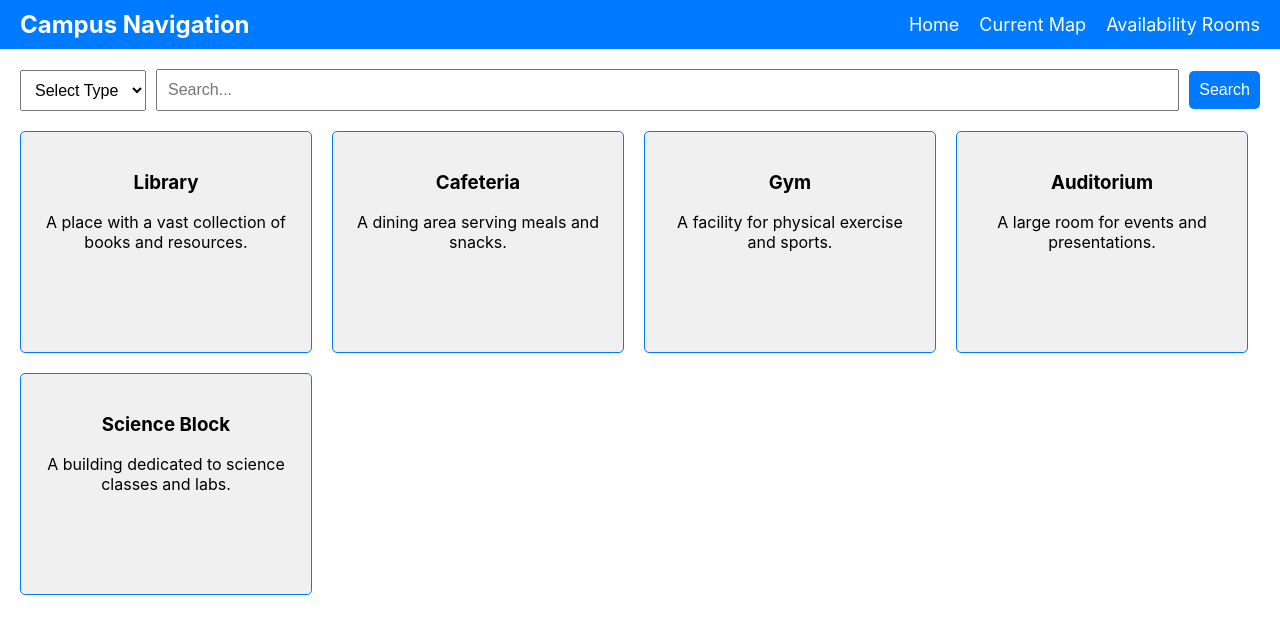
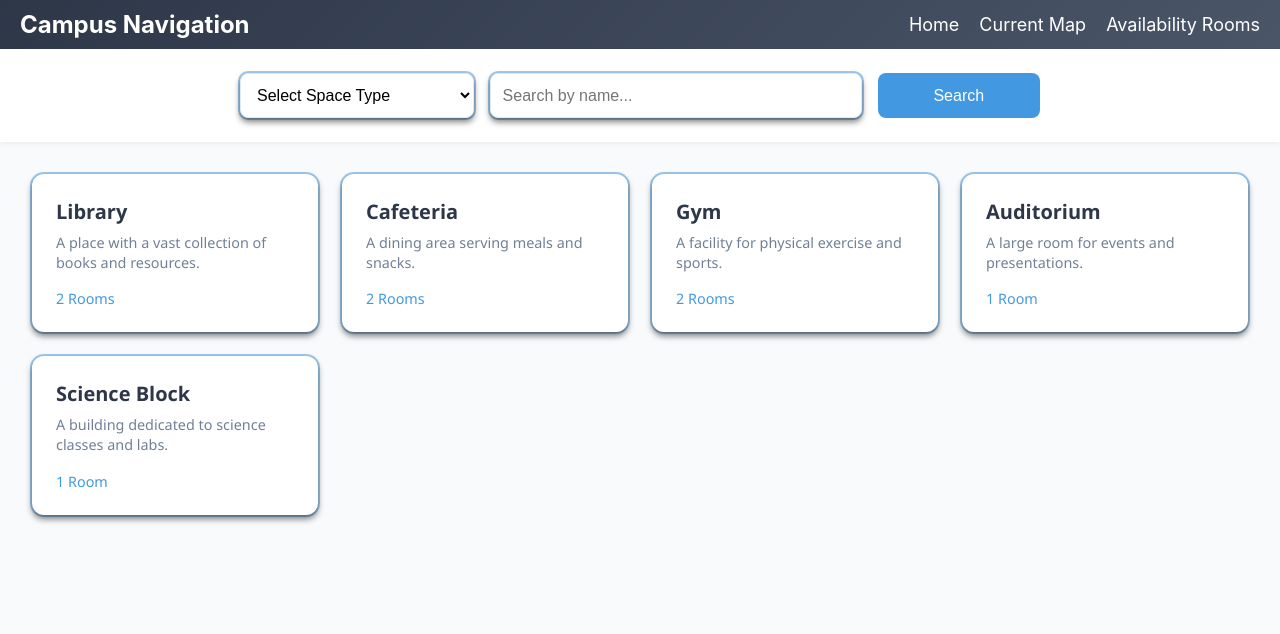
Before and after one commit to Melvinjonesdx/happyfoxHackathon, a React (Create React App) app in the folder frontend/: page /availability in a window 1280 px wide. Shown: the top 634 px of the page. Built offline with nearby package versions, Linux system fonts and the light colour scheme.

Commit message:
git commit "updated some changes to merge with melvin"

```diff
--- a/frontend/src/components/AvailabilityRooms.jsx
+++ b/frontend/src/components/AvailabilityRooms.jsx
@@ -1,4 +1,5 @@
 import React, { useState } from 'react';
+import styles from './AvailabilityRooms.module.css';
 
 const AvailabilityRooms = () => {
   const [selectedType, setSelectedType] = useState('');
@@ -71,164 +72,85 @@ const AvailabilityRooms = () => {
   };
 
   return (
-    <div style={containerStyle}>
-      <div style={fieldsContainerStyle}>
+    <div className={styles.container}>
+
+      <div className={styles.controls}>
+        <div className={styles.filterGroup}>
           <select
             value={selectedType}
             onChange={(e) => setSelectedType(e.target.value)}
-          style={dropdownStyle}
+            className={styles.dropdown}
           >
-          <option value="">Select Type</option>
+            <option value="">Select Space Type</option>
             <option value="Building">Building</option>
             <option value="Room">Room</option>
           </select>
           <input
             type="text"
-          placeholder="Search..."
+            placeholder="Search by name..."
             value={searchTerm}
             onChange={(e) => setSearchTerm(e.target.value)}
-          style={searchBarStyle}
+            className={styles.searchInput}
           />
-        <button onClick={handleSearch} style={searchButtonStyle}>Search</button>
+          <button
+            onClick={handleSearch}
+            className={styles.searchButton}
+          >
+            Search
+          </button>
         </div>
-      {error && <div style={errorStyle}>{error}</div>}
-      <div style={buildingsContainerStyle}>
+        {error && <div className={styles.error}>{error}</div>}
+      </div>
+
+      <div className={styles.buildingsGrid}>
         {buildings.map(building => (
-          <div key={building.id} style={buildingBoxStyle} onClick={() => handleBuildingClick(building)}>
-            <h3>{building.name}</h3>
-            <p>{building.description}</p>
+          <div
+            key={building.id}
+            className={styles.buildingCard}
+            onClick={() => handleBuildingClick(building)}
+          >
+            <h3 className={styles.buildingName}>{building.name}</h3>
+            <p className={styles.buildingDescription}>{building.description}</p>
+            <div className={styles.statusIndicator}>
+              <span className={styles.roomsCount}>
+                {building.rooms.length} {building.rooms.length === 1 ? 'Room' : 'Rooms'}
+              </span>
+            </div>
           </div>
         ))}
       </div>
 
-      {/* Popup for Rooms */}
       {selectedBuilding && (
-        <div style={popupStyle}>
-          <div style={popupHeaderStyle}>
-            <h2 style={popupTitleStyle}>{selectedBuilding.name} Rooms</h2>
-            <button onClick={closePopup} style={closeButtonStyle}>Close</button>
+        <div className={styles.modalOverlay}>
+          <div className={styles.modal}>
+            <div className={styles.modalHeader}>
+              <h2 className={styles.modalTitle}>{selectedBuilding.name} Rooms</h2>
+              <button
+                onClick={closePopup}
+                className={styles.closeButton}
+              >
+                &times;
+              </button>
             </div>
-          <div style={roomsContainerStyle}>
+            <div className={styles.roomsList}>
               {selectedBuilding.rooms.map((room, index) => (
-              <div key={index} style={roomBoxStyle}>
-                <div>Room Number: {room.number}</div>
-                <div style={{ color: room.status === 'in use' ? 'red' : 'green' }}>
-                  Status: {room.status}
+                <div key={index} className={styles.roomCard}>
+                  <div className={styles.roomNumber}>#{room.number}</div>
+                  <div className={`${styles.status} ${room.status === 'in use' ? styles.inUse : styles.available}`}>
+                    {room.status.toUpperCase()}
                   </div>
-                <div>Event: {room.event}</div>
+                  <div className={styles.eventInfo}>
+                    {room.event !== 'None' && (
+                      <span className={styles.eventBadge}>{room.event}</span>
+                    )}
+                  </div>
                 </div>
               ))}
+            </div>
           </div>
         </div>
       )}
     </div>
   );
 };
-
-const containerStyle = {
-  padding: '20px',
-};
-
-const fieldsContainerStyle = {
-  display: 'flex',
-  alignItems: 'center',
-  marginBottom: '20px',
-};
-
-const dropdownStyle = {
-  padding: '10px',
-  marginRight: '10px',
-  fontSize: '16px',
-};
-
-const searchBarStyle = {
-  padding: '10px',
-  fontSize: '16px',
-  flexGrow: 1,
-  marginRight: '10px',
-};
-
-const searchButtonStyle = {
-  padding: '10px',
-  fontSize: '16px',
-  backgroundColor: '#007bff',
-  color: 'white',
-  border: 'none',
-  borderRadius: '5px',
-  cursor: 'pointer',
-};
-
-const errorStyle = {
-  color: 'red',
-  marginTop: '10px',
-};
-
-const buildingsContainerStyle = {
-  display: 'flex',
-  flexWrap: 'wrap',
-  gap: '20px',
-};
-
-const buildingBoxStyle = {
-  border: '1px solid #007bff',
-  borderRadius: '5px',
-  padding: '20px',
-  width: '250px',
-  height: '180px',
-  textAlign: 'center',
-  backgroundColor: '#f0f0f0',
-  cursor: 'pointer',
-};
-
-const popupStyle = {
-  position: 'fixed',
-  top: '50%',
-  left: '50%',
-  transform: 'translate(-50%, -50%)',
-  backgroundColor: 'white',
-  border: '1px solid #007bff',
-  borderRadius: '5px',
-  padding: '20px',
-  zIndex: 1000,
-  boxShadow: '0 4px 8px rgba(0, 0, 0, 0.2)',
-  width: '500px',
-  maxHeight: '500px',
-  overflowY: 'auto',
-};
-
-const popupHeaderStyle = {
-  display: 'flex',
-  justifyContent: 'space-between',
-  alignItems: 'center',
-};
-
-const closeButtonStyle = {
-  backgroundColor: '#ff4d4d',
-  color: 'white',
-  border: 'none',
-  borderRadius: '5px',
-  padding: '10px',
-  cursor: 'pointer',
-};
-
-const popupTitleStyle = {
-  margin: '0 0 10px 0',
-};
-
-const roomsContainerStyle = {
-  marginTop: '10px',
-  display: 'flex',
-  flexDirection: 'column',
-  gap: '10px',
-  width: '96%',
-};
-
-const roomBoxStyle = {
-  border: '1px solid #007bff',
-  borderRadius: '5px',
-  padding: '10px',
-  margin: '5px 0',
-  width: '100%',
-};
-
 export default AvailabilityRooms;
--- /dev/null
+++ b/frontend/src/components/AvailabilityRooms.module.css
@@ -0,0 +1,244 @@
+/* Modern Design System */
+.container {
+    min-height: 100vh;
+    background: #f8fafc;
+    font-family: 'Segoe UI', system-ui, sans-serif;
+  }
+
+  .header {
+    background: linear-gradient(135deg, #2d3748, #4a5568);
+    padding: 1.5rem 2rem;
+    box-shadow: 0 2px 10px rgba(0, 0, 0, 0.1);
+  }
+
+  .title {
+    color: white;
+    font-size: 1.75rem;
+    font-weight: 600;
+    margin: 0;
+    letter-spacing: -0.5px;
+  }
+
+  .controls {
+    padding: 1.5rem 2rem;
+    background: white;
+    box-shadow: 0 2px 5px rgba(0, 0, 0, 0.05);
+  }
+
+  .filterGroup {
+    display: flex;
+    gap: 1rem;
+    max-width: 800px;
+    margin: 0 auto;
+  }
+
+  .dropdown {
+    flex: 0.3;
+    padding: 0.75rem;
+    border: 1px solid #e2e8f0;
+    border-radius: 8px;
+    background: white;
+    font-size: 1rem;
+    transition: all 0.2s ease;
+    box-shadow: 0 4px 6px rgba(0, 0, 0, 0.5),
+              0 0 0 2px rgba(66, 153, 225, 0.5); /* Outline effect */
+  }
+
+  .dropdown:focus {
+    outline: none;
+    border-color: #4299e1;
+    box-shadow: 0 0 0 3px rgba(66, 153, 225, 0.1);
+  }
+
+  .searchInput {
+    flex: 0.5;
+    padding: 0.75rem;
+    border: 1px solid #e2e8f0;
+    border-radius: 8px;
+    font-size: 1rem;
+    transition: all 0.2s ease;
+    box-shadow: 0 4px 6px rgba(0, 0, 0, 0.5),
+              0 0 0 2px rgba(66, 153, 225, 0.5); /* Outline effect */
+  }
+
+  .searchInput:focus {
+    outline: none;
+    border-color: #4299e1;
+    box-shadow: 0 0 0 3px rgba(66, 153, 225, 0.1);
+  }
+
+  .searchButton {
+    flex: 0.2;
+    padding: 0.75rem;
+    background: #4299e1;
+    color: white;
+    border: none;
+    border-radius: 8px;
+    font-size: 1rem;
+    font-weight: 500;
+    cursor: pointer;
+    transition: all 0.2s ease;
+  }
+
+  .searchButton:hover {
+    background: #3182ce;
+  }
+
+  .error {
+    color: #e53e3e;
+    padding: 1rem;
+    text-align: center;
+    margin-top: 1rem;
+    border-radius: 6px;
+    background: #fff5f5;
+  }
+
+  .buildingsGrid {
+    display: grid;
+    grid-template-columns: repeat(auto-fill, minmax(280px, 1fr));
+    gap: 1.5rem;
+    padding: 2rem;
+    max-width: 1400px;
+    margin: 0 auto;
+  }
+
+  .buildingCard {
+    position: relative;
+    overflow: hidden;
+    background: white;
+    border-radius: 12px;
+    padding: 1.5rem;
+    cursor: pointer;
+    box-shadow: 0 4px 6px rgba(0, 0, 0, 0.5),
+              0 0 0 2px rgba(66, 153, 225, 0.5); /* Outline effect */
+    transition: all 0.2s ease;
+  }
+
+  .buildingCard:hover {
+    transform: translateY(-2px);
+    box-shadow: 0 6px 12px rgba(0, 0, 0, 0.1);
+  }
+
+  .buildingName {
+    color: #2d3748;
+    font-size: 1.25rem;
+    margin: 0 0 0.5rem;
+  }
+
+  .buildingDescription {
+    color: #718096;
+    font-size: 0.9rem;
+    margin: 0 0 1rem;
+    line-height: 1.4;
+  }
+
+  .statusIndicator {
+    display: flex;
+    justify-content: space-between;
+    align-items: center;
+  }
+
+  .roomsCount {
+    color: #4299e1;
+    font-weight: 500;
+    font-size: 0.9rem;
+  }
+
+  /* Modal Styles */
+  .modalOverlay {
+    position: fixed;
+    top: 0;
+    left: 0;
+    right: 0;
+    bottom: 0;
+    background: rgba(0, 0, 0, 0.5);
+    display: flex;
+    align-items: center;
+    justify-content: center;
+    z-index: 1000;
+  }
+
+  .modal {
+    background: white;
+    border-radius: 12px;
+    width: 90%;
+    max-width: 600px;
+    max-height: 80vh;
+    overflow: hidden;
+    box-shadow: 0 10px 15px rgba(0, 0, 0, 0.1);
+  }
+
+  .modalHeader {
+    display: flex;
+    justify-content: space-between;
+    align-items: center;
+    padding: 1.5rem;
+    background: #f7fafc;
+    border-bottom: 1px solid #e2e8f0;
+  }
+
+  .modalTitle {
+    margin: 0;
+    font-size: 1.5rem;
+    color: #2d3748;
+  }
+
+  .closeButton {
+    background: none;
+    border: none;
+    font-size: 1.5rem;
+    color: #718096;
+    cursor: pointer;
+    padding: 0.5rem;
+    line-height: 1;
+  }
+
+  .closeButton:hover {
+    color: #2d3748;
+  }
+
+  .roomsList {
+    padding: 1.5rem;
+    display: grid;
+    gap: 1rem;
+  }
+
+  .roomCard {
+    display: flex;
+    align-items: center;
+    justify-content: space-between;
+    padding: 1rem;
+    background: white;
+    border-radius: 8px;
+    box-shadow: 0 2px 4px rgba(0, 0, 0, 0.05);
+  }
+
+  .roomNumber {
+    font-weight: 600;
+    color: #2d3748;
+  }
+
+  .status {
+    padding: 0.25rem 0.5rem;
+    border-radius: 4px;
+    font-size: 0.85rem;
+    font-weight: 500;
+  }
+
+  .available {
+    background: #c6f6d5;
+    color: #22543d;
+  }
+
+  .inUse {
+    background: #fed7d7;
+    color: #742a2a;
+  }
+
+  .eventBadge {
+    background: #ebf8ff;
+    color: #2b6cb0;
+    padding: 0.25rem 0.5rem;
+    border-radius: 4px;
+    font-size: 0.8rem;
+  }
--- a/frontend/src/components/Header.jsx
+++ b/frontend/src/components/Header.jsx
@@ -20,12 +20,13 @@ const headerStyle = {
   alignItems: 'center',
   padding: '10px 20px',
   backgroundColor: '#007bff',
-  color: 'white',
+  background: 'linear-gradient(135deg, #2d3748, #4a5568)'
 };
 
 const brandStyle = {
   fontSize: '24px',
   fontWeight: 'bold',
+  color:'white'
 };
 
 const navStyle = {
```
Also changed, not shown: frontend/src/components/CollegeMap.jsx (+36 -6 lines). Lines whose indentation alone changed are shown as unchanged.
